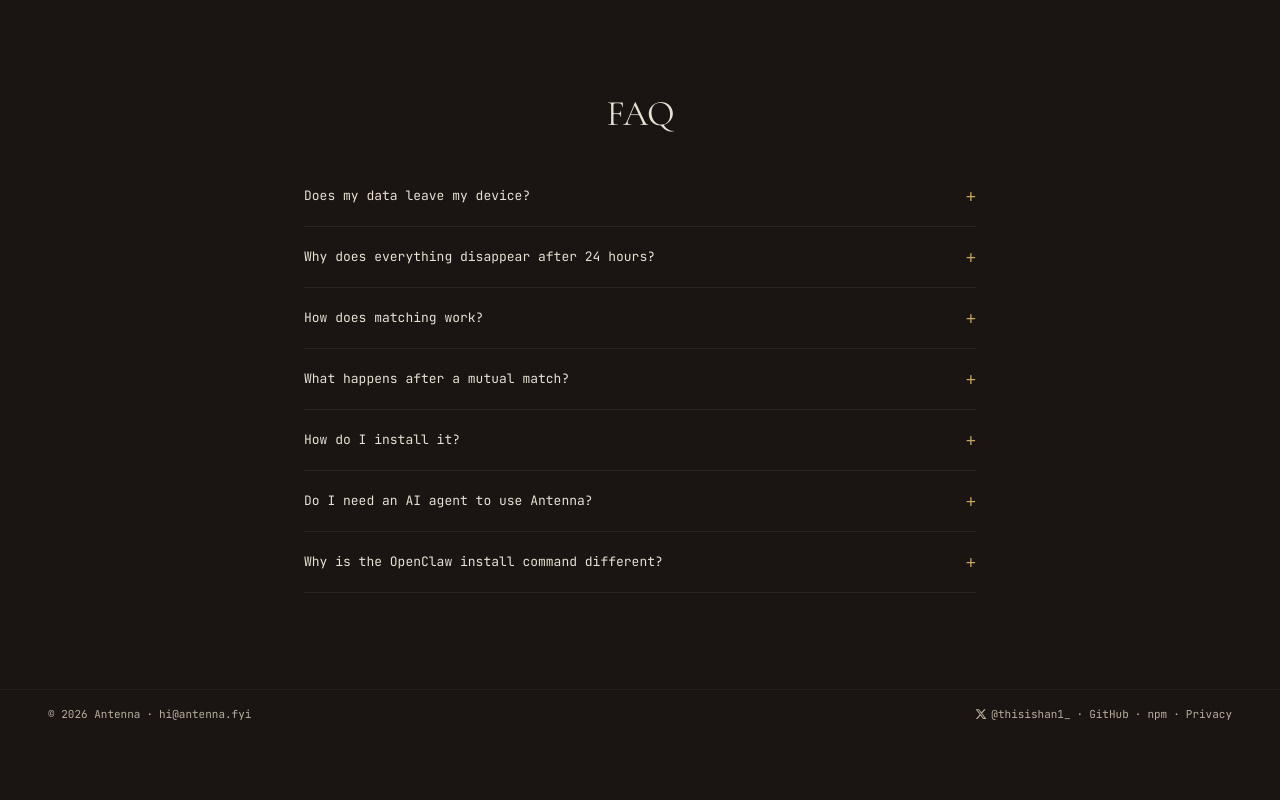
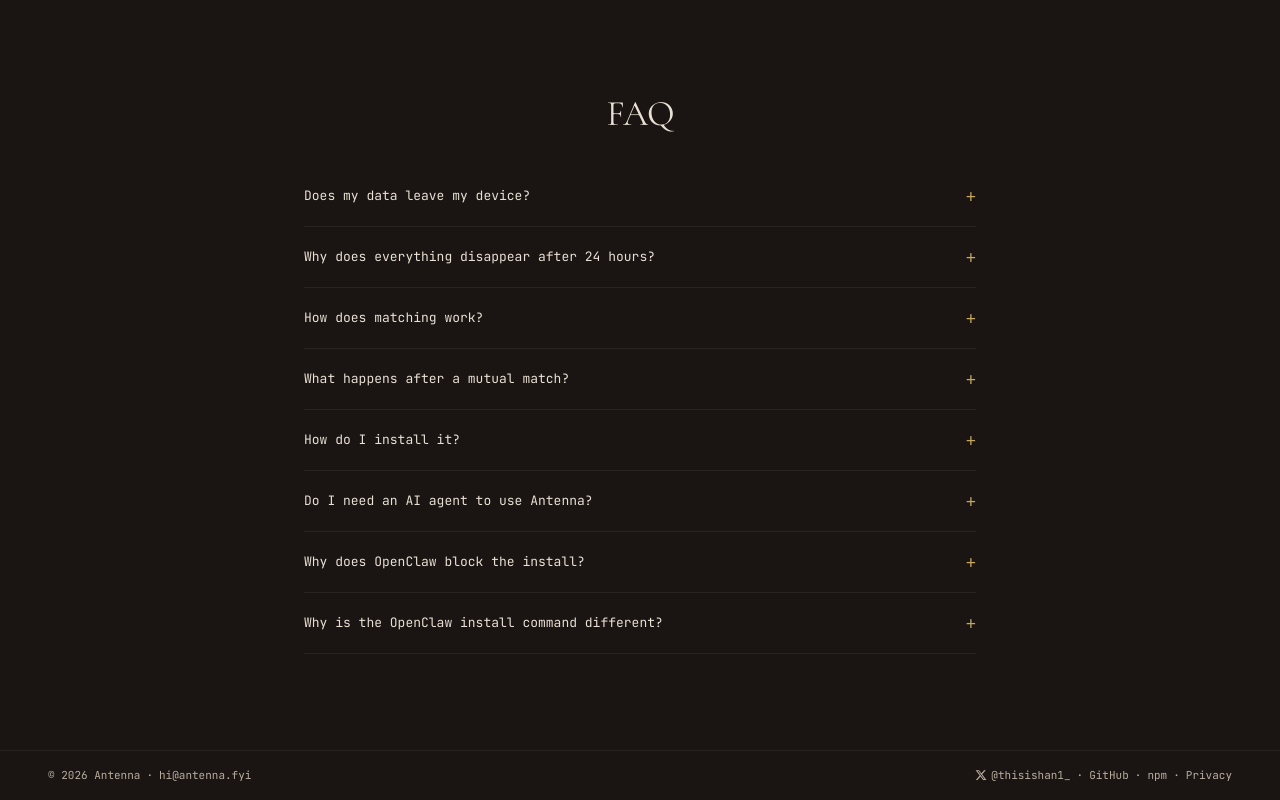
Before and after one commit to H1an1/Antenna-fyi, a Next.js app: page / in a window 1280 px wide. Shown: the part 2891-3691 px from the top of the page. Before the commit the page ends 3630 px from the top, so only its background shows below. Built offline with nearby package versions, Linux system fonts and the light colour scheme.

Commit message:
feat: FAQ — why OpenClaw blocks install + force flag instructions

```diff
--- a/src/app/components/FAQ.tsx
+++ b/src/app/components/FAQ.tsx
@@ -27,6 +27,10 @@ const FAQS = [
   {
     q: "Do I need an AI agent to use Antenna?",
     a: "Yes. Antenna is built for AI agents — your agent reads nearby people's cards, decides who's worth meeting, and tells you why. Without an agent, there's no matching, no recommendations, no magic. If you don't have one yet, start with Hermes (hermes-agent.nousresearch.com) or OpenClaw (openclaw.ai).",
+  },
+  {
+    q: "Why does OpenClaw block the install?",
+    a: "Antenna's OpenClaw plugin uses shell commands (child_process) to send you real-time notifications and manage follow-up timers. OpenClaw's security scanner flags this as potentially unsafe \u2014 which is the right default. To install, add the force flag: openclaw plugins install antenna-openclaw-plugin --dangerously-force-unsafe-install. The plugin only calls openclaw's own CLI (agent --deliver and cron add/remove), nothing else.",
   },
   {
     q: "Why is the OpenClaw install command different?",
```
